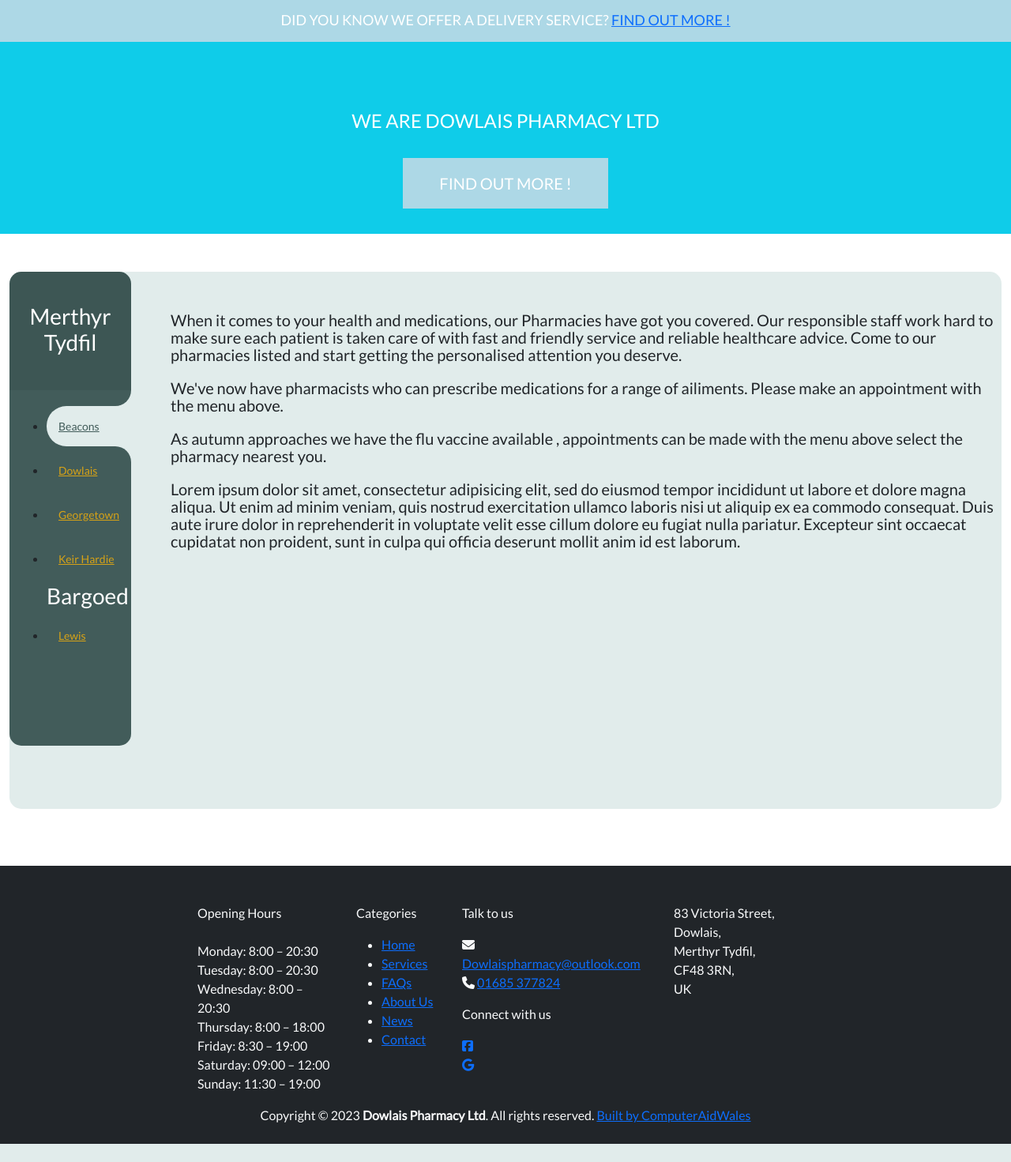
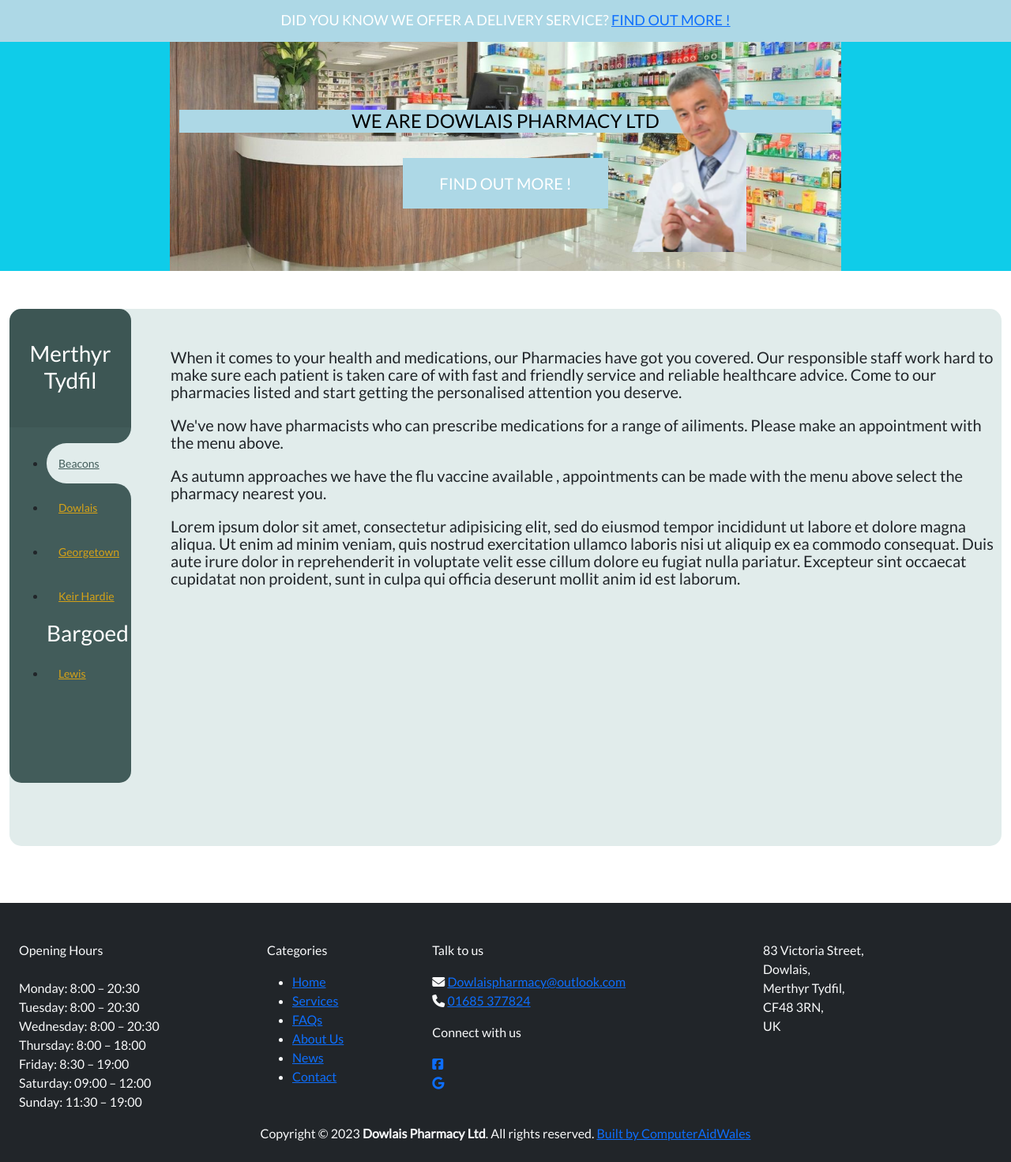
Before and after one commit to Davej66/dowlais-v3, a Django app: template home/templates/home/index.html in a window 1280 px wide. Shown: the part 121-1592 px from the top of the page at 79% size. Before the commit the page ends 1569 px from the top, so only its background shows below. Run offline with Django 3.2, Linux system fonts and the light colour scheme; the template is opened without the code that fills it, so the values that code supplies are empty; some libraries are stand-ins or nearby versions.

Commit message:
Updating styling settings

```diff
--- a/home/templates/home/index.html
+++ b/home/templates/home/index.html
@@ -13,10 +13,10 @@
     <div class="container h-30">
         <div class="row h-30">
 
-            <div class="col-8 col-md-8 my-auto mx-auto" style="width:850px">
+            <div class="col-8 col-md-8 my-auto mx-auto georgetown" style="width:850px">
                 <br><br><br><br>
                 <div>
-                    <h4 class="text-white  align-text-top text-center" >  WE ARE DOWLAIS PHARMACY LTD</h4>
+                    <h4 class="text-black  align-text-top text-center bg-pblue" >  WE ARE DOWLAIS PHARMACY LTD</h4>
                 </div>
                 <div id="mum" >
                     <img src="{% static 'media/pharmacistblank.png'%}" class="feature-img">
--- a/static/css/base.css
+++ b/static/css/base.css
@@ -26,7 +26,7 @@
     height: 35%;
     position: absolute;
     top: 20vh;
-    right: 400px;
+    right: 335px;
     animation: zoomin 1s linear 1;
     animation-delay: 1s;
     visibility: hidden;
@@ -189,13 +189,13 @@ p.t-right {
 }
 
 .georgetown {
-    background: url("/media/merthyxr.png") alt="My Image" no-repeat center center fixed; */
+    background: url('/static/media/shop.jpg') no-repeat center center fixed;
     background-size: cover;
     height: calc(100vh - 164px);
     color: #0fcce9;
     background-color: #0fcce9;
-    font-family: 'Lato';
-    max-height: 30px;
+
+    max-height: 300px;
 }
 
 
@@ -450,7 +450,7 @@ input[name='q']::placeholder {
 /* Slightly larger container on xl screens */
 @media (min-width: 1200px) {
     .container {
-        max-width: 80%;
+        max-width: 100%;
     }
 }
 
@@ -628,7 +628,7 @@ input[name='q']::placeholder {
 
 }
 
-@media only screen and (max-width: 1300px) {
+@media only screen and (max-width: 1000px) {
 
     #mum {
         display: none;
```
Also changed, not shown: db.sqlite3, static/media/shop.jpg (added).
